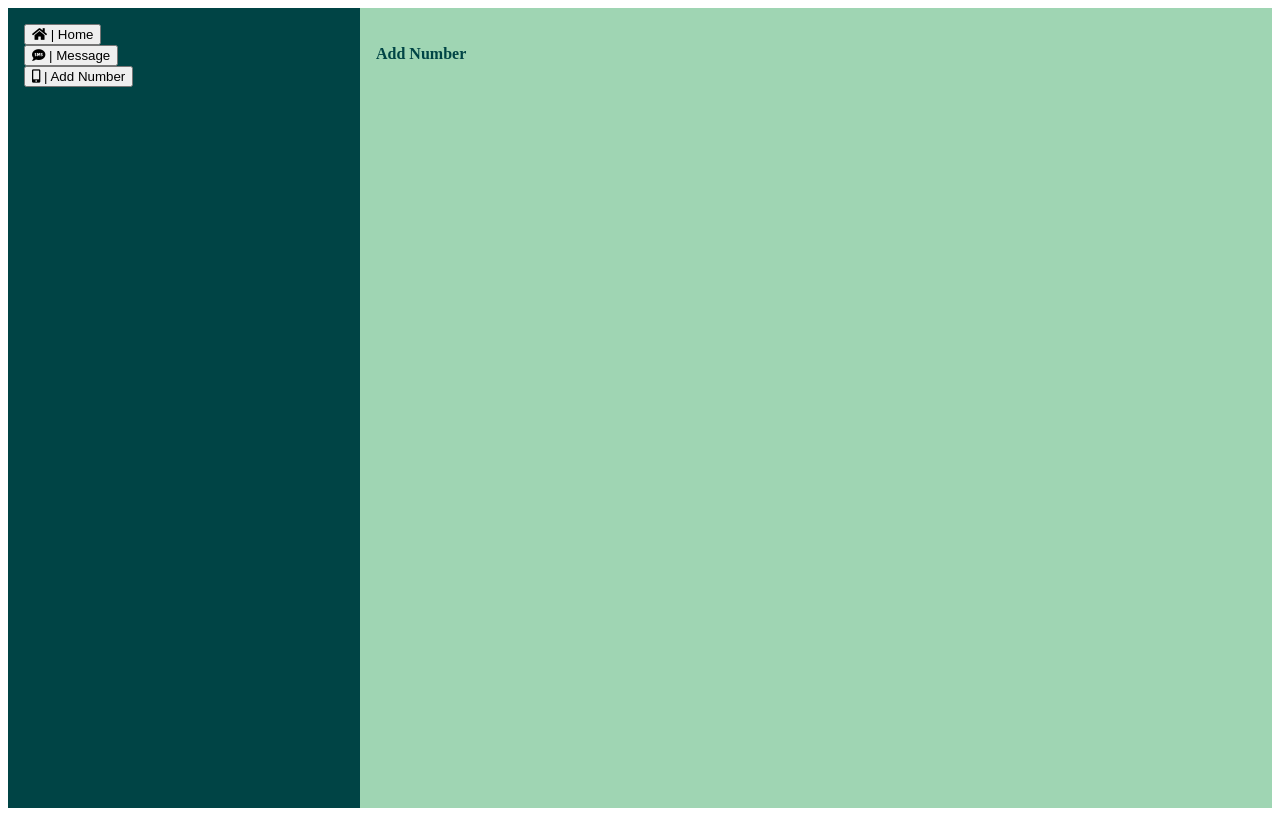
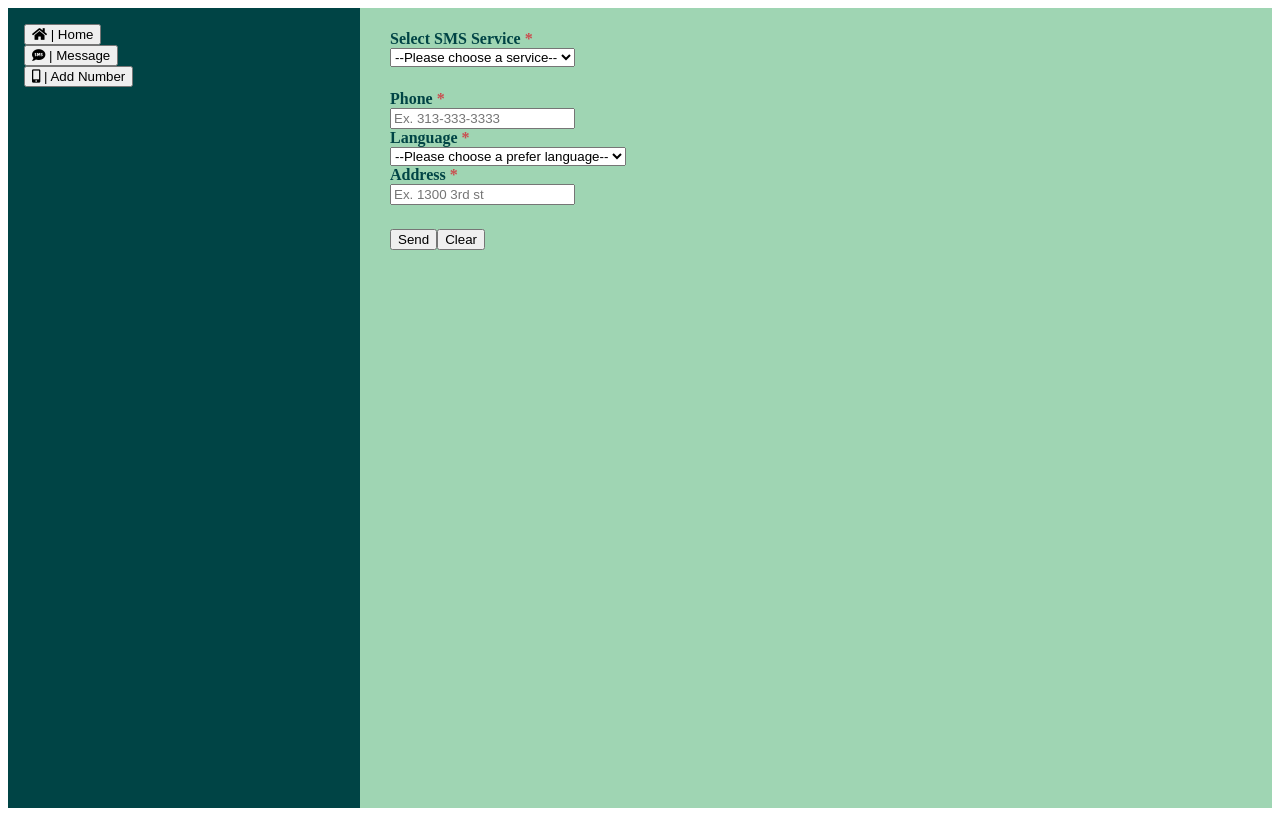
Before and after one commit to CityOfDetroit/sms-dashboard, a React (Vite) app: page / in a window 1280 px wide. Both pictures are taken after a click on the button "| Add Number". Built offline with nearby package versions, Linux system fonts and the light colour scheme.

Commit message:
Spliting data connector to individual component.

```diff
--- /dev/null
+++ b/src/components/Connector/Connector.js
@@ -0,0 +1,27 @@
+'use strict';
+
+export default class Connector {
+
+  static buildRequest(url, data){
+    return new Request(url, {
+        method: 'POST',
+        body: JSON.stringify(data),
+        headers: new Headers({
+          'Content-type': 'application/json'
+        }),
+        mode: 'cors',
+        cache: 'default'
+    });
+  }
+
+  static start(type, url, data, success, error){
+    let request = (type == 'post') ? Connector.buildRequest(url, data) : url;
+    fetch(request)
+    .then((res) => {
+        success(res);
+    })
+    .catch((error) => {
+        error(error);
+    });
+  }
+}
--- a/src/components/Panel/Panel.js
+++ b/src/components/Panel/Panel.js
@@ -1,17 +1,21 @@
 import React, { useState }from 'react';
 import './Panel.scss';
+import Connector from '../Connector/Connector';
 import data from '../../data/App.data.json';
 
 function Panel(props) {
-  // Declare a new state variable, which we'll call "count"
-  const [service, setService]     = useState();
-  const [filters, setFilters]     = useState();
-  const [message, setMessage]     = useState();
-  const [date, setDate]           = useState();
-  const [spMessage, setspMessage] = useState();
-  const [arMessage, setarMessage] = useState();
-  const [bnMessage, setbnMessage] = useState();
-  const [user, setUser] = useState({'id': 'edgar', 'permissions': ['census', 'dpw']});
+  // Declare a new state variables
+  const [service, setService]       = useState();
+  const [filters, setFilters]       = useState();
+  const [message, setMessage]       = useState();
+  const [date, setDate]             = useState();
+  const [spMessage, setspMessage]   = useState();
+  const [arMessage, setarMessage]   = useState();
+  const [bnMessage, setbnMessage]   = useState();
+  const [phone, setPhone]           = useState();
+  const [lang, setLang]             = useState();
+  const [address, setAddress]       = useState();
+  const [user, setUser]             = useState({'id': 'edgar', 'permissions': ['census', 'dpw']});
 
   const buildServices = () => {
     const markup = data.services.map((service) =>
@@ -52,27 +56,25 @@ function Panel(props) {
         setbnMessage(ev.target.value);
         break;
 
+      case 'phone':
+        setPhone(ev.target.value);
+        break;
+
+      case 'lang':
+        setLang(ev.target.value);
+        break;
+
       case 'msg-form':
         ev.preventDefault();
         let param = {
           "day": date
         };
-        let request = new Request(`https://apis.detroitmi.gov/messenger/clients/${filters.groups}/notifications/`, {
-          method: 'POST',
-          body: JSON.stringify(param),
-          headers: new Headers({
-            'Content-type': 'application/json'
-          }),
-          mode: 'cors',
-          cache: 'default'
-        });
-        fetch(request)
-        .then((res) => {
-            console.log(res);
-        })
-        .catch((error) => {
-          console.error('Error:', error);
-        });
+        Connector.start('post',`https://apis.detroitmi.gov/messenger/clients/${filters.groups}/notifications/`, param, (e)=>{console.log(`oh no this happend: ${e}`)}, (e)=>{console.log(`oh no this happend: ${e}`)});
+        break;
+
+      case 'num-form':
+        ev.preventDefault();
+        console.log('phone added');
         break;
 
       default:
@@ -213,7 +215,34 @@ function Panel(props) {
         break;
 
       case 'num':
-        markup = <h1>Add Number</h1>
+        markup = <form id="num-form" onSubmit={handleChange}>
+            <fieldset>
+            <label htmlFor="services" className="required-field">Select SMS Service</label>
+            <select id="services" required aria-required="true" aria-describedby="Service client used to send message." onChange={handleChange}>
+                <option value="">--Please choose a service--</option>
+                {buildServices()}
+            </select>
+            </fieldset>
+            {(service) ? buildGroupFilters() : ""}
+            <fieldset>
+                <label htmlFor="phone" className="required-field">Phone</label>
+                <input type="tel" id="phone" name="phone" pattern="[0-9]{3}-[0-9]{3}-[0-9]{4}" placeholder="Ex. 313-333-3333" aria-describedby="Number of subscriber." aria-required="true" required onChange={handleChange}></input>
+                <label htmlFor="lang" className="required-field">Language</label>
+                <select id="lang" required aria-required="true" aria-describedby="Language prefered by the subscriber." onChange={handleChange}>
+                    <option value="">--Please choose a prefer language--</option>
+                    <option value="en">English</option>
+                    <option value="es">Spanish</option>
+                    <option value="ar">Arabic</option>
+                    <option value="bn">Bengal</option>
+                </select>
+                <label htmlFor="address" className="required-field">Address</label>
+                <input type="text" id="address" name="address" placeholder="Ex. 1300 3rd st" aria-describedby="Address of subscriber." onChange={handleChange}></input>
+            </fieldset>
+            <fieldset>
+                <button type="submit">Send</button>
+                <button type="clear">Clear</button>
+            </fieldset>
+        </form>
         break;
 
       default:
```
